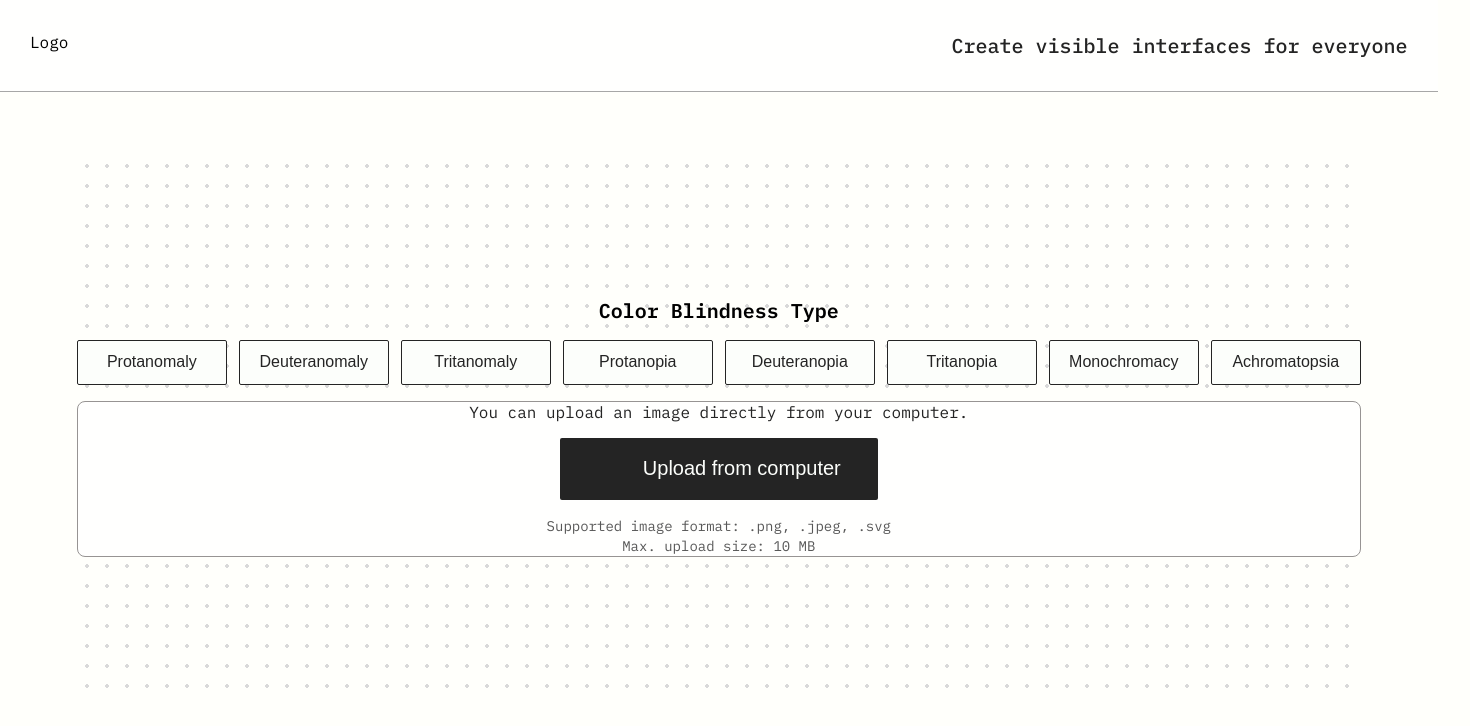
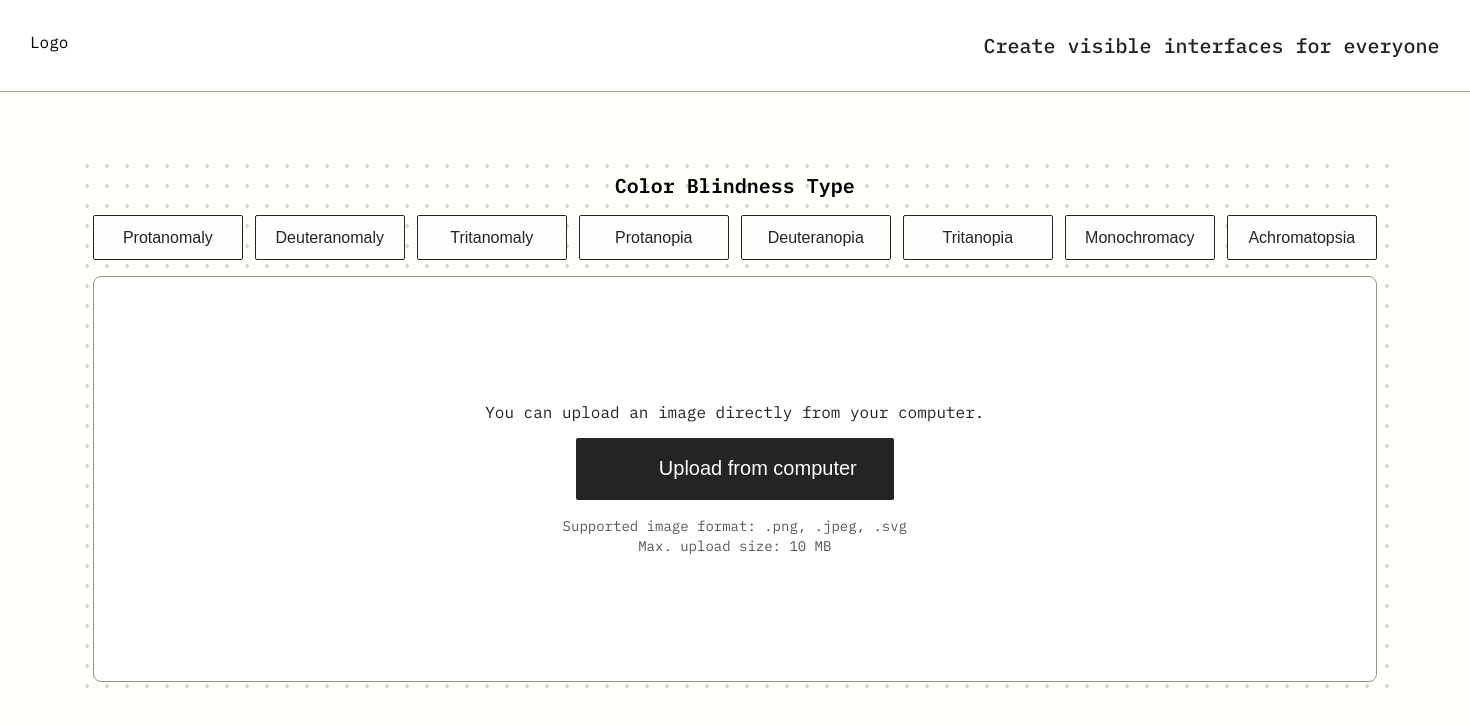
Before and after one commit to ahmettoprakcioglu/kroma, a React (Vite) app: page / in a window 1280 px wide. Shown: the top 726 px of the page, 1470 px wide, since content can reach past the window. Built offline with nearby package versions, Linux system fonts and the light colour scheme; some icons are missing.

Commit message:
fix: app and image layout

```diff
--- a/src/components/AppLayout.jsx
+++ b/src/components/AppLayout.jsx
@@ -22,9 +22,9 @@ const Container = styled.div`
   justify-content: center;
   flex-direction: column;
   gap: 3.2rem;
+  height: 100%;
 
   background-color: var(--color-grey-50);
-	min-height: 100%;
   background-image: radial-gradient(var(--white) 2px, transparent 2px);
   background-size: 20px 20px;
 `;
@@ -35,6 +35,8 @@ const MainContent = styled.div`
   align-items: center;
   justify-content: center;
   gap: 16px;
+  flex-grow: 1;
+  margin: 16px;
 `;
 
 const ContentTitle = styled.h1`
--- a/src/components/Button.jsx
+++ b/src/components/Button.jsx
@@ -50,7 +50,7 @@ const ButtonContent = styled.div`
 const StyledButton = props => {
   const { children, StartIcon, ...rest } = props;
   return (
-    <Button {...rest}>
+    <Button type='button' {...rest}>
       {StartIcon ? (
         <ButtonContent>
           <StartIcon size="30px" />
--- a/src/components/ImageUpload.jsx
+++ b/src/components/ImageUpload.jsx
@@ -8,9 +8,9 @@ const Container = styled.div`
   flex-direction: column;
   align-items: center;
   gap: 16px;
+  flex-grow: 1;
   justify-content: center;
   width: 100%;
-  height: 100%;
   border-radius: var(--border-radius-lg);
   border: solid 1px var(--warm-grey);
   background-color: var(--off-white);
@@ -40,7 +40,6 @@ const TextContainer = styled.div`
   letter-spacing: normal;
   text-align: center;
   color: var(--greyish-brown);
-
 `;
 
 const ImageUpload = () => {
```
